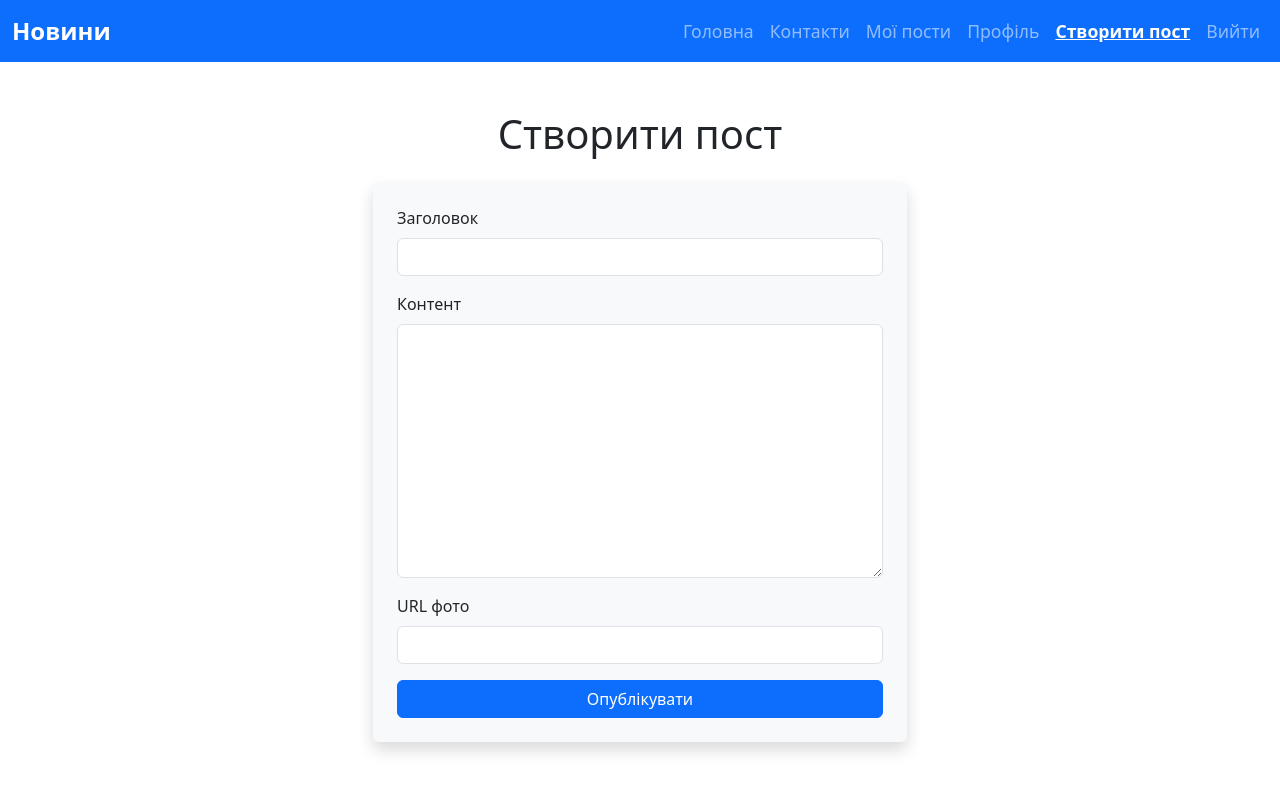
After one commit to volodavkaa/DjangoProject, a Django app: page /posts/create/ in a window 1280 px wide. The commit adds this page. Run offline with Django 5.2, Linux system fonts and the light colour scheme; the visitor is signed in with stand-in values (Sample User, id 1); some libraries are stand-ins or nearby versions.

Commit message:
додав можливість створити пост без адмін панелі

```diff
--- /dev/null
+++ b/blog/posts/forms.py
@@ -0,0 +1,7 @@
+from django import forms
+from .models import Post
+
+class PostForm(forms.ModelForm):
+    class Meta:
+        model = Post
+        fields = ['title', 'content', 'photo_url']
--- a/blog/posts/models.py
+++ b/blog/posts/models.py
@@ -1,18 +1,17 @@
 from django.db import models
 from django.utils.text import slugify
+from django.contrib.auth.models import User
 
 class Post(models.Model):
     title = models.CharField(max_length=200)
-    slug = models.SlugField(max_length=200, unique=True, blank=True, null=True)
+    slug = models.SlugField(unique=True, blank=True)
     content = models.TextField()
+    photo_url = models.URLField(blank=True, null=True)
+    author = models.ForeignKey(User, on_delete=models.CASCADE)
     created_at = models.DateTimeField(auto_now_add=True)
     updated_at = models.DateTimeField(auto_now=True)
-    photo_url = models.URLField(max_length=500, blank=True, null=True)
 
     def save(self, *args, **kwargs):
         if not self.slug:
             self.slug = slugify(self.title)
-        super().save(*args, **kwargs)
-
-    def __str__(self):
-        return self.title
+        super(Post, self).save(*args, **kwargs)
--- /dev/null
+++ b/blog/posts/templates/posts/create_post.html
@@ -0,0 +1,32 @@
+{% extends "layout.html" %}
+{% load form_tags %}
+
+{% block title %}Створити пост{% endblock %}
+
+{% block content %}
+<div class="container mt-5">
+    <div class="row justify-content-center">
+        <div class="col-lg-6 col-md-8">
+            <h1 class="text-center mb-4">Створити пост</h1>
+            <form method="POST" class="shadow p-4 rounded bg-light">
+                {% csrf_token %}
+                <div class="mb-3">
+                    <label for="id_title" class="form-label">Заголовок</label>
+                    {{ form.title|add_class:"form-control" }}
+                </div>
+                <div class="mb-3">
+                    <label for="id_content" class="form-label">Контент</label>
+                    {{ form.content|add_class:"form-control" }}
+                </div>
+                <div class="mb-3">
+                    <label for="id_photo_url" class="form-label">URL фото</label>
+                    {{ form.photo_url|add_class:"form-control" }}
+                </div>
+                <div class="d-grid">
+                    <button type="submit" class="btn btn-primary">Опублікувати</button>
+                </div>
+            </form>
+        </div>
+    </div>
+</div>
+{% endblock %}
--- /dev/null
+++ b/blog/posts/templatetags/form_tags.py
@@ -0,0 +1,7 @@
+from django import template
+
+register = template.Library()
+
+@register.filter(name='add_class')
+def add_class(field, css_class):
+    return field.as_widget(attrs={"class": css_class})
--- a/blog/posts/urls.py
+++ b/blog/posts/urls.py
@@ -3,5 +3,6 @@ from . import views
 
 urlpatterns = [
     path('', views.post_list, name='post_list'),
+    path('create/', views.create_post, name='create_post'),
     path('<slug:slug>/', views.post_detail, name='post_detail'),
 ]
--- a/blog/posts/views.py
+++ b/blog/posts/views.py
@@ -1,5 +1,7 @@
-from django.shortcuts import render, get_object_or_404
+from django.shortcuts import render, get_object_or_404, redirect
+from django.contrib.auth.decorators import login_required
 from .models import Post
+from .forms import PostForm
 
 def post_list(request):
     posts = Post.objects.all()
@@ -8,3 +10,16 @@ def post_list(request):
 def post_detail(request, slug):
     post = get_object_or_404(Post, slug=slug)
     return render(request, 'posts/post_detail.html', {'post': post})
+
+@login_required
+def create_post(request):
+    if request.method == 'POST':
+        form = PostForm(request.POST, request.FILES)
+        if form.is_valid():
+            post = form.save(commit=False)
+            post.author = request.user
+            post.save()
+            return redirect('post_list')
+    else:
+        form = PostForm()
+    return render(request, 'posts/create_post.html', {'form': form})
--- a/blog/templates/layout.html
+++ b/blog/templates/layout.html
@@ -38,6 +38,11 @@
             <li class="nav-item">
               <a class="nav-link {% if request.path == '/users/profile/' %}active{% endif %}" href="{% url 'profile' %}">Профіль</a>
             </li>
+            {% if user.is_authenticated %}
+            <li class="nav-item">
+              <a class="nav-link {% if request.path == '/posts/create/' %}active{% endif %}" href="{% url 'create_post' %}">Створити пост</a>
+            </li>
+            {% endif %}
             <li class="nav-item">
               <form action="{% url 'logout' %}" method="post" class="d-inline">
                 {% csrf_token %}
```
Also changed, not shown: blog/posts/migrations/0004_remove_post_photo_url_post_author_post_photo_and_more.py (added), blog/posts/migrations/0005_remove_post_photo_post_photo_url.py (added), blog/posts/templates/posts/post_list.html (line endings or trailing spaces), blog/posts/templatetags/__init__.py (added).
